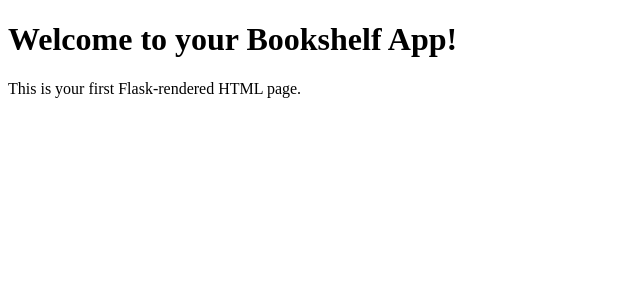
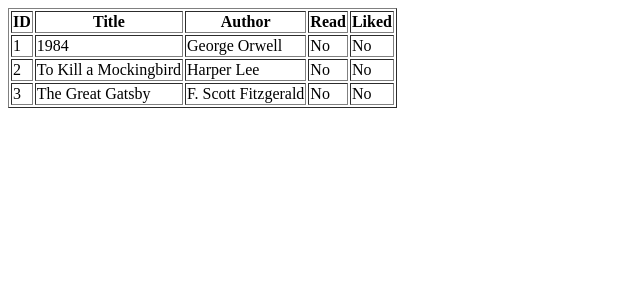
Before and after one commit to sarah-christine/bookshelf_app, a Flask app: page / in a window 1280 px wide. Shown: the top 300 px of the page, without its empty margins (0-640 px from the left). Run offline with Flask 3, Linux system fonts and the light colour scheme; data comes from the database, SQL or seed files in the repository; both versions use the stored data as it was after the commit.

Commit message:
Display book from database in HTML error and corrected try/except block for add_book

```diff
--- a/app.py
+++ b/app.py
@@ -1,13 +1,18 @@
 from flask import Flask, render_template
-from database.db import create_books_table
+from database.db import create_books_table, get_connection, add_book, get_all_books
 
 app = Flask(__name__)
 
 create_books_table() # Ensure the books table exists, runs once on startup
 
+# TEMP: add some test books - to be removed later
+add_book("1984", "George Orwell")
+add_book("To Kill a Mockingbird", "Harper Lee")
+
 @app.route('/')
 def home():
-    return render_template('index.html')
+    books = get_all_books()
+    return render_template('index.html', books=books)
 
 if __name__ == "__main__":
     app.run(debug=True)
--- a/database/db.py
+++ b/database/db.py
@@ -3,7 +3,7 @@ import sqlite3
 DB_PATH = 'database/bookshelf.db'
 
 def get_connection():
-    return sqlite3.connect(DB_PATH)
+    return sqlite3.connect(DB_PATH, timeout=10)
 
 # Create the books table if it doesn't exist
 def create_books_table():
@@ -29,11 +29,13 @@ def add_book(title, author):
         cursor = conn.cursor()
         cursor.execute('INSERT INTO books (title, author) VALUES (?, ?)', (title, author))
         conn.commit()
-        conn.close()
         return True
     except sqlite3.IntegrityError:
         # Handles duplicate titles
         return False
+    finally:
+        # Always close the connection
+        conn.close()
 
 # Retrieve all books from the books table
 def get_all_books():
--- a/templates/index.html
+++ b/templates/index.html
@@ -5,7 +5,23 @@
     <title>Bookshelf App</title>
 </head>
 <body>
-    <h1>Welcome to your Bookshelf App!</h1>
-    <p>This is your first Flask-rendered HTML page.</p>
+    <table border="1">
+        <tr>
+            <th>ID</th>
+            <th>Title</th>
+            <th>Author</th>
+            <th>Read</th>
+            <th>Liked</th>
+        </tr>
+        {% for book in books %}
+        <tr>
+            <td>{{ book[0] }}</td>
+            <td>{{ book[1] }}</td>
+            <td>{{ book[2] }}</td>
+            <td>{{ "Yes" if book[3] else "No" }}</td>
+            <td>{{ "Yes" if book[4] else "No" }}</td>
+        </tr>
+        {% endfor %}
+    </table>
 </body>
 </html>
```
Also changed, not shown: database/bookshelf.db.
